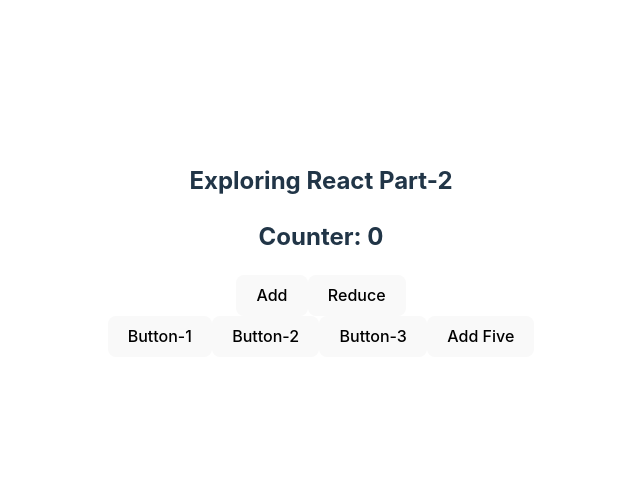
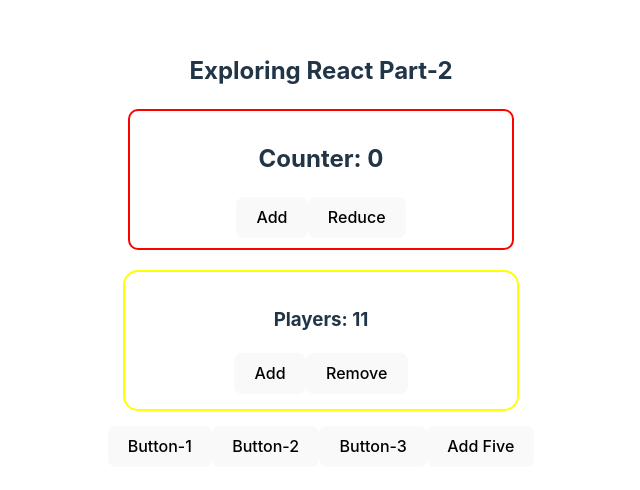
Before and after one commit to shakil200409/exploring-react-core-concept-part2, a React (Vite) app: page / in a window 1280 px wide. Shown: the part 150-640 px from the top of the page, without its empty margins (319-959 px from the left). Built offline with nearby package versions, Linux system fonts and the light colour scheme.

Commit message:
Practiced useState hooks

```diff
--- a/src/App.jsx
+++ b/src/App.jsx
@@ -1,5 +1,6 @@
 import './App.css'
 import Counter from './counter';
+import Team from './Team';
 
 function App() {
   function handleClick(){
@@ -16,6 +17,7 @@ function App() {
     <h2>Exploring React Part-2</h2>
 
     <Counter></Counter>
+    <Team></Team>
 
     {/* Outer function declared with function keyword */}
     <button onClick={handleClick}>Button-1</button>
--- /dev/null
+++ b/src/Team.jsx
@@ -0,0 +1,29 @@
+import { useState } from "react"
+
+export default function Team(){
+    const [team, setTeam] = useState(11)
+
+    const teamStyle = {
+        border: '2px solid yellow',
+        padding: '15px',
+        margin: '15px',
+        borderRadius: '15px'
+    }
+
+    const handleAdd = () =>{
+        const newTeam = team + 1;
+        setTeam(newTeam);
+    }
+
+    const handleRemove = () =>{
+        setTeam(team - 1);
+    }
+    return(
+        <div style={teamStyle}>
+            <h3>Players: {team} </h3>
+            <button onClick={handleAdd}>Add</button>
+            <button onClick={handleRemove}>Remove</button>
+        </div>
+
+    )
+}
--- a/src/counter.jsx
+++ b/src/counter.jsx
@@ -13,7 +13,9 @@ export default function Counter(){
     }
 
     return(
-        <div>
+        <div style={{border: '2px solid red', padding: '10px',
+            borderRadius: '10px', margin: '20px'
+        }}>
             <h2>Counter: {count} </h2>
             <button onClick={handleAdd}>Add</button>
             <button onClick={handleReduce}>Reduce</button>
```
